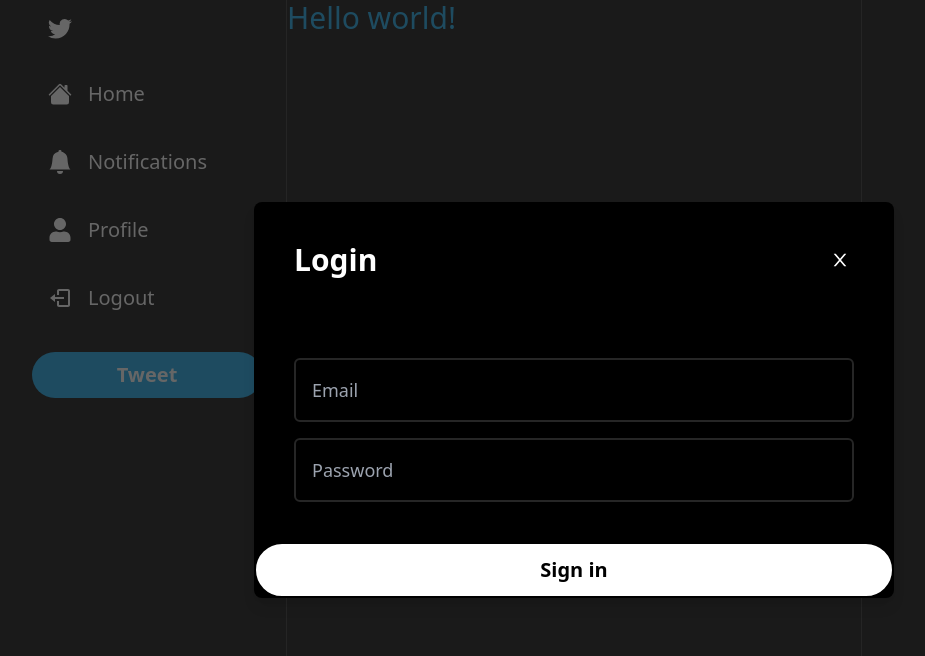
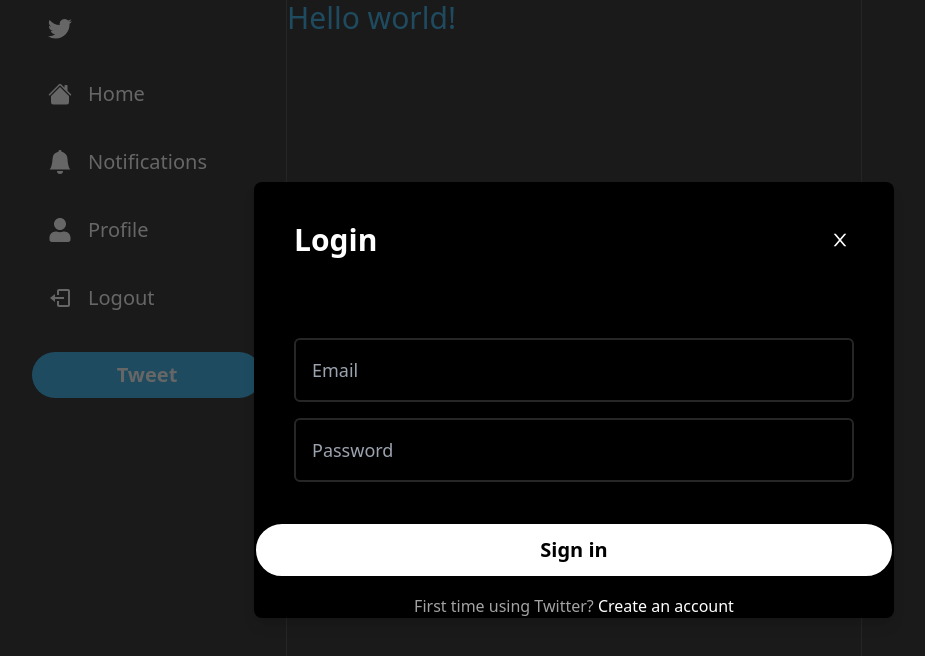
Before and after one commit to mikuweb/twitter_clone, a Next.js app: page / in a window 1280 px wide. Both pictures are taken after a click on the element "Sign in". Shown: the top 656 px of the page, without its empty margins (66-991 px from the left). Built offline with nearby package versions, Linux system fonts and the light colour scheme.

Commit message:
create onToggle function to switch to RegisterModal

```diff
--- a/components/modals/LoginModal.tsx
+++ b/components/modals/LoginModal.tsx
@@ -2,13 +2,24 @@
 import React, { useCallback, useState } from "react";
 import Input from "../Input";
 import Modal from "../Modal";
+import useRegisterModal from "@/hooks/useRegisterModal";
 
 const LoginModal = () => {
   const loginModal = useLoginModal();
+  const registerModal = useRegisterModal();
 
   const [email, setEmail] = useState("");
   const [password, setPassword] = useState("");
   const [isLoading, setIsloading] = useState(false);
+
+  const onToggle = useCallback(() => {
+    if (isLoading) {
+      return;
+    }
+
+    loginModal.onClose();
+    registerModal.onOpen();
+  }, [isLoading, registerModal, loginModal]);
 
   const onSubmit = useCallback(async () => {
     try {
@@ -41,6 +52,21 @@
     </div>
   );
 
+  const footerContent = (
+    <div className="text-neutral-400 text-center mt-4">
+      <p>
+        First time using Twitter?
+        <span
+          onClick={onToggle}
+          className="text-white cursor-pointer hover:underline"
+        >
+          {" "}
+          Create an account
+        </span>
+      </p>
+    </div>
+  );
+
   return (
     <Modal
       disabled={isLoading}
@@ -50,6 +76,7 @@
       onClose={loginModal.onClose}
       onSubmit={onSubmit}
       body={bodyContent}
+      footer={footerContent}
     />
   );
 };
```
